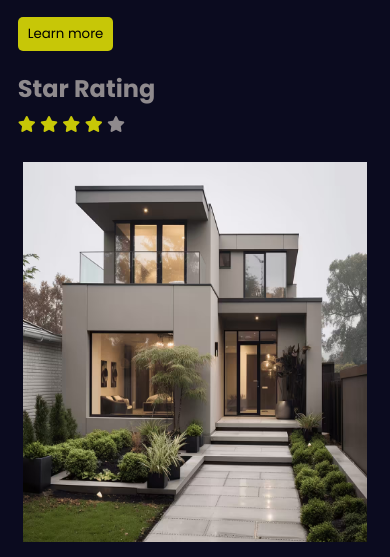
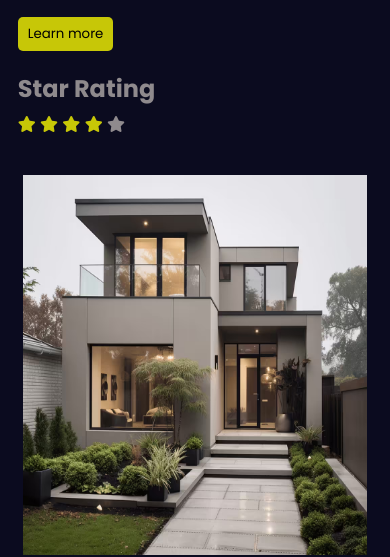
Before and after one commit to smtdesignerji/smtdesignerji.github.io, a plain HTML site: page index.html in a window 390 px wide. Shown: the part 292-849 px from the top of the page. Drawn offline with nearby package versions, Linux system fonts and the light colour scheme.

Commit message:
Update style.css

```diff
--- a/style.css
+++ b/style.css
@@ -716,6 +716,8 @@ footer .copyright {
   background-size: cover;
   background-position: center;
 }
-
+    .image{
+    padding: 13px 15px;
+  }
 
     }
```
